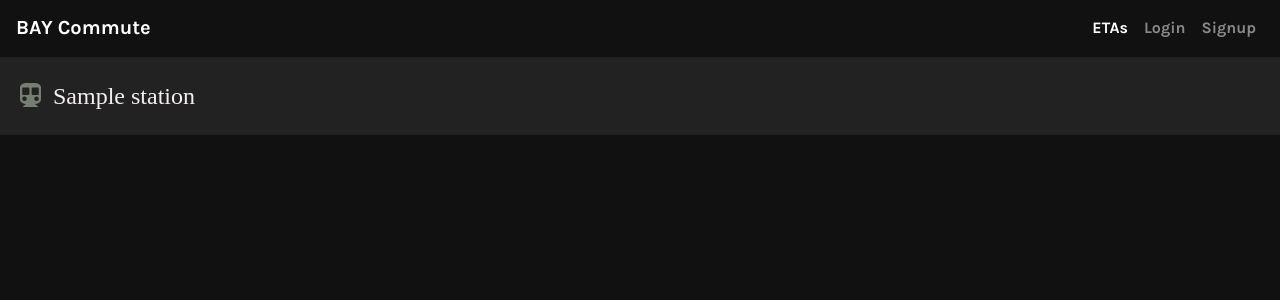
After one commit to josh-p-thompson/bay_commute, a Django app: template apps/core/templates/pages/logged_out.html in a window 1280 px wide. The commit adds this page. Shown: the top 300 px of the page. Run offline with Django 3.2, Linux system fonts and the light colour scheme; the template is opened without the code that fills it: most values are stand-ins (such as "Sample title", 1, 10 or a date in 2020); some libraries are stand-ins or nearby versions; some web fonts are replaced.

Commit message:
fixed logged out formatting

```diff
--- a/apps/core/static/css/commute_css.css
+++ b/apps/core/static/css/commute_css.css
@@ -52,15 +52,9 @@ body {
 
 /* CARD */
 
-/* custom padding class */
+/* custom padding classes */
 .p-small {
     padding: .07rem;
-}
-
-/* padding for left and right of window */
-.station-card-row {
-    padding-left: 1rem;
-    padding-right: 1rem;
 }
 
 .station-card {
@@ -102,7 +96,6 @@ body {
     cursor: pointer;
 }
 
-
 /* make cards responsive */
 @media (min-width: 1px) {
     .card-columns {
--- a/apps/core/templates/base.html
+++ b/apps/core/templates/base.html
@@ -29,7 +29,7 @@
   <body>
  <!-- NAVBAR -->
     <nav class="navbar navbar-expand navbar-dark navbar-custom">
-        <a class="navbar-brand" href="#">BAY Commute</a>
+        <a class="navbar-brand" href="{% url 'etas' %}">BAY Commute</a>
 
         <div class="collapse navbar-collapse" id="navbarSupportedContent">
         <ul class="navbar-nav ml-auto">
--- a/apps/core/templates/pages/base_etas_cards.html
+++ b/apps/core/templates/pages/etas.html
@@ -2,7 +2,7 @@
 
 {% block main %}
 
-<div class='row justify-content-center station-card-row'>
+<div class='row justify-content-center no-gutters station-card-row'>
 
     {% for abbr, schedules in stops.items %}
         <div class='col-lg-6 p-small station-col'>
--- /dev/null
+++ b/apps/core/templates/pages/logged_out.html
@@ -0,0 +1,21 @@
+{% extends "base.html" %}
+
+{% block main %}
+
+<div class='row justify-content-center no-gutters station-card-row'>
+
+    {% for abbr, name in stations.items %}
+        <div class='col-12 p-small station-col'>
+            <div class="card rounded-0 station-card border-right-0 border-left-0" >
+                <!-- header -->
+                <div class="card-body station-card-header">
+                    <a href="/{{ abbr }}" class='text-reset text-decoration-none' >
+                        <i class="fas fa-subway icon-4x"></i>
+                        <span class='overflow-hidden'>&nbsp;{{ name }}</span>
+                    </a>
+                </div>
+            </div>
+        </div>
+    {% endfor %}
+</div>
+{% endblock main %}
--- a/apps/core/views.py
+++ b/apps/core/views.py
@@ -8,10 +8,9 @@ def etas(request):
     stations = bart.station_dict()
 
     context = {
-        'stops': arrivals,
         'stations': stations,
     }
-    return render(request, 'pages/base_etas_cards.html', context)
+    return render(request, 'pages/logged_out.html', context)
 
 def etas_lookup(request, stn_abbr):
     print('------ viewing ETAs')
@@ -23,4 +22,4 @@ def etas_lookup(request, stn_abbr):
         'stops': arrivals,
         'stations': stations,
     }
-    return render(request, 'pages/base_etas_cards.html', context)
+    return render(request, 'pages/etas.html', context)
```
Also changed, not shown: apps/core/templates/pages/base_etas.html (deleted, +0 -89 lines), README.md.
